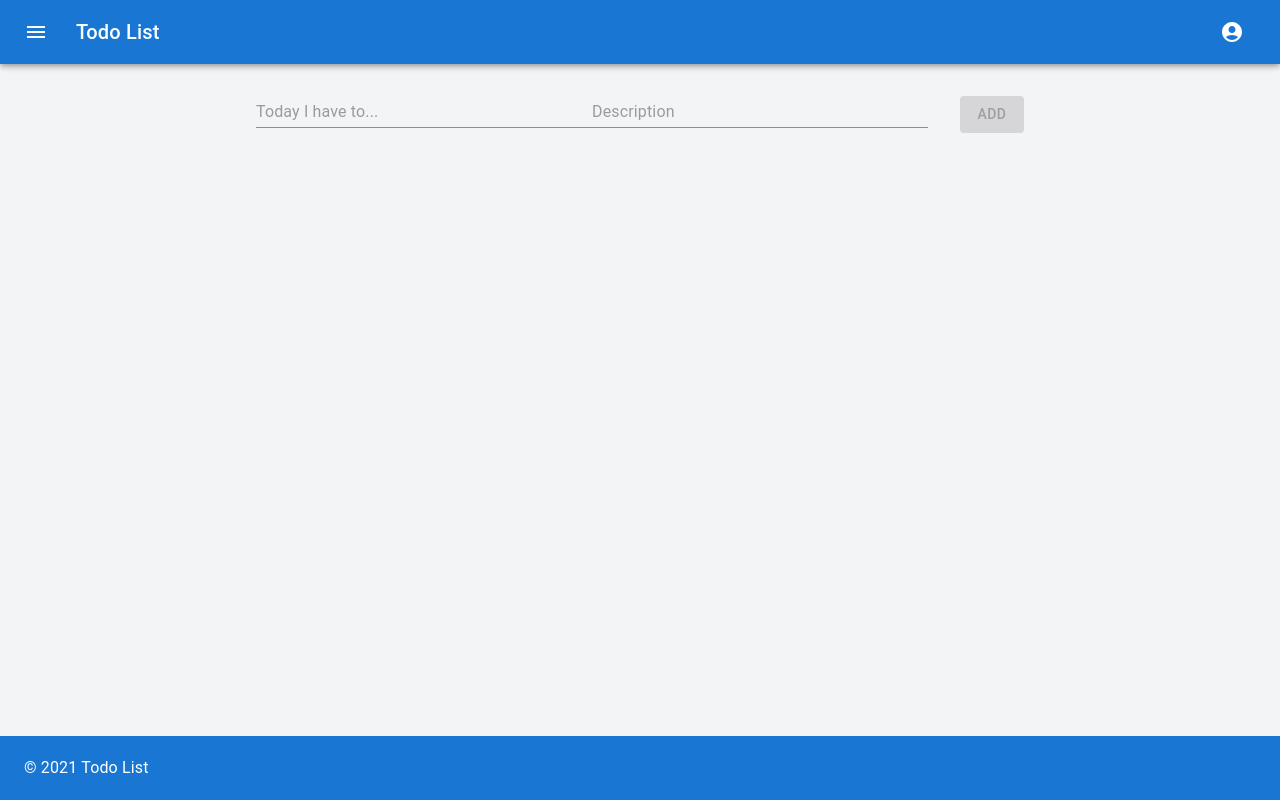
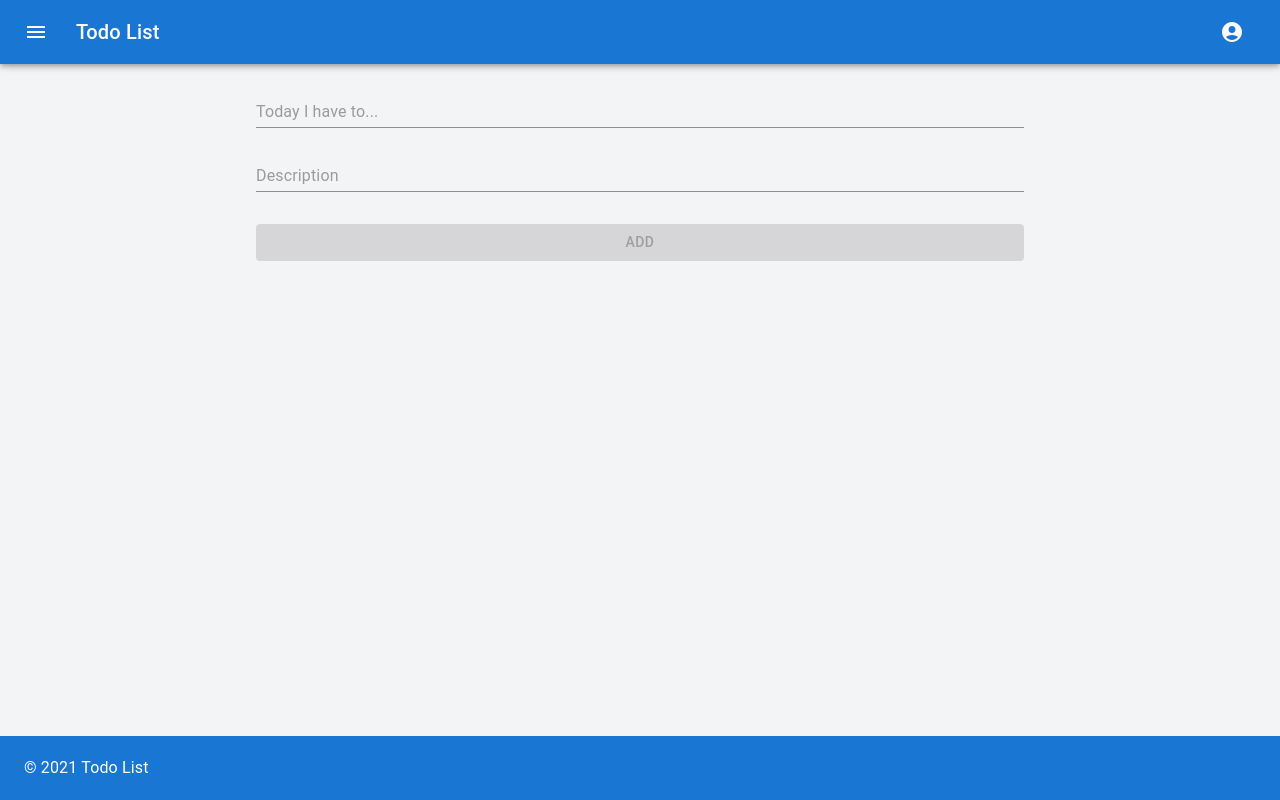
Before and after one commit to daniudo557/todo-list, a React (Create React App) app: page / in a window 1280 px wide. Built offline with nearby package versions, Linux system fonts and the light colour scheme; the HTML template or start-up script is replaced by a standard one.

Commit message:
Fix todo input styles

```diff
--- a/src/components/TodoInput/TodoInput.scss
+++ b/src/components/TodoInput/TodoInput.scss
@@ -1,5 +1,10 @@
 .form {
   display: flex;
+  flex-direction: column;
+
+  > div {
+    margin-bottom: 32px;
+  }
 }
 
 .text-field {
--- a/src/components/TodoInput/index.tsx
+++ b/src/components/TodoInput/index.tsx
@@ -65,7 +65,6 @@ const TodoInput = ({ submitTodo }: TodoInputProps) => {
         onChange={handleChangeDescription}
       />
       <Button
-        sx={{ marginLeft: 4 }}
         className="button"
         variant="contained"
         type="submit"
```
